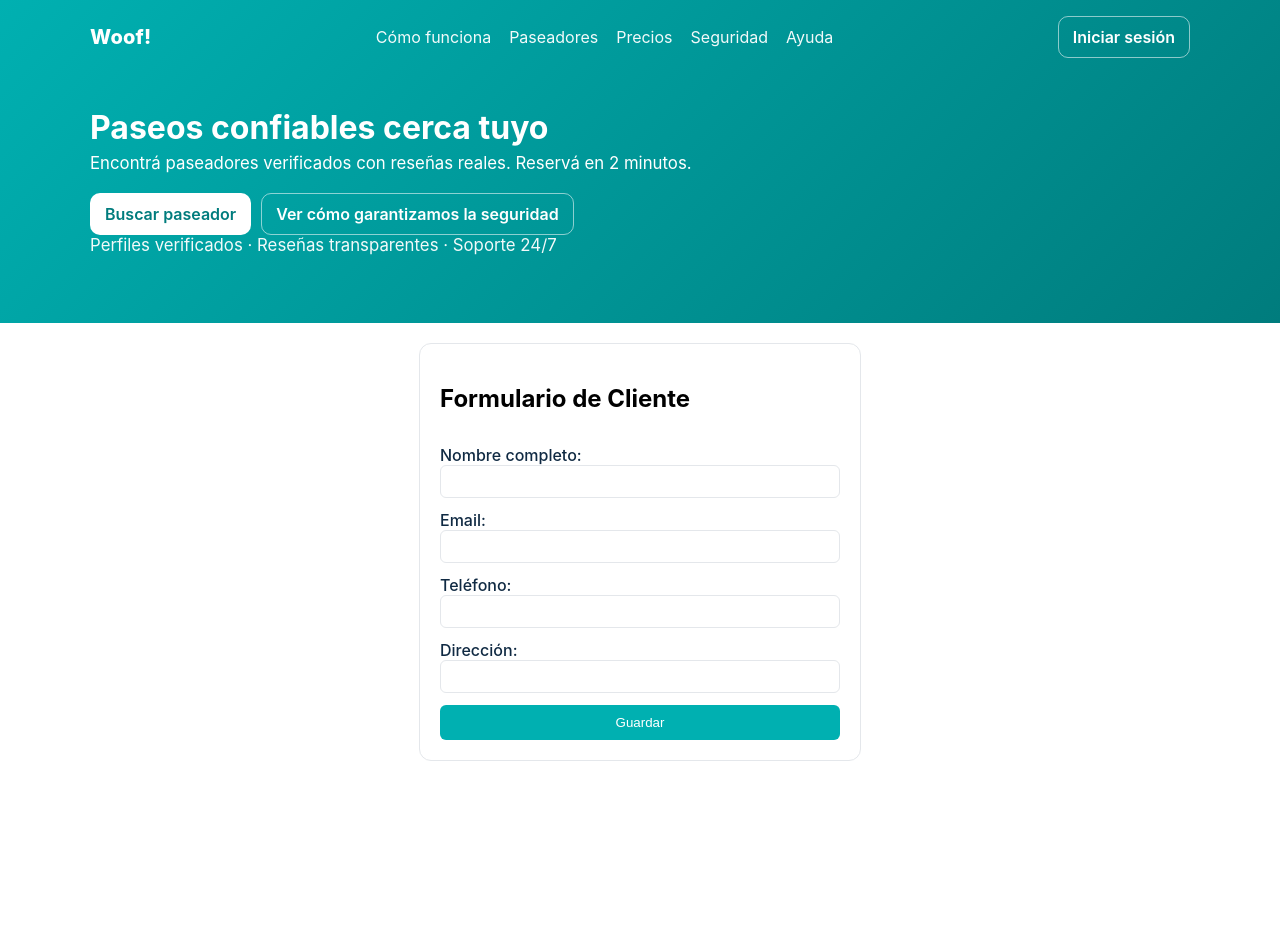
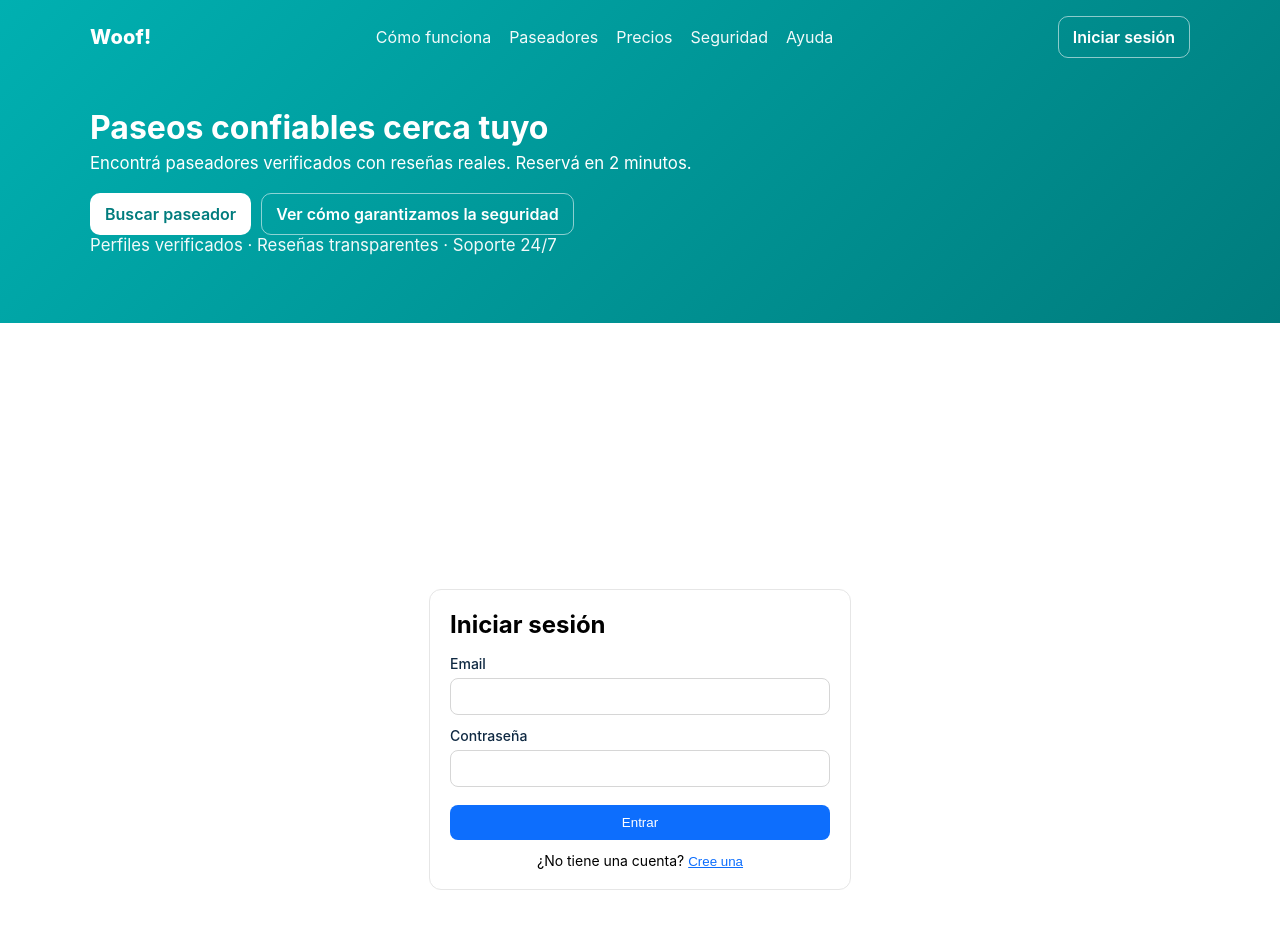
Before and after one commit to diazme1/woof, a React (Create React App) app in the folder woof-frontend/: page /login in a window 1280 px wide. Shown: the top 928 px of the page. Before the commit the page ends 800 px from the top, so only its background shows below. Built offline with nearby package versions, Linux system fonts and the light colour scheme.

Commit message:
avances con registro de usuario

```diff
--- a/woof-frontend/src/App.jsx
+++ b/woof-frontend/src/App.jsx
@@ -1,19 +1,19 @@
 import { BrowserRouter as Router, Routes, Route } from "react-router-dom";
 import Header from "./components/Header/Header";
-import ClientForm from "./components/ClientForm/ClientForm";
-
+import Login from "./components/Login/Login";
 
 const App = () => {
     return (
         <Router>
-            <Header></Header>
+            <Header />
 
             <Routes>
-                <Route path="/login" element={<ClientForm />} />
+                {/* Redirige al login */}
+                <Route path="/login" element={<Login />} />
+
             </Routes>
         </Router>
-    )
-}
-
+    );
+};
 
 export default App;
--- /dev/null
+++ b/woof-frontend/src/components/Login/Login.jsx
@@ -0,0 +1,91 @@
+import { useState } from "react";
+import styles from "./Login.module.css";
+import ClientForm from "../ClientForm/ClientForm";
+
+
+const Login = () => {
+    const [loginData, setLoginData] = useState({ email: "", password: "" });
+    const [showRegister, setShowRegister] = useState(false);
+
+    const onChange = (e) => {
+        setLoginData({ ...loginData, [e.target.name]: e.target.value });
+    };
+
+    const onSubmit = (e) => {
+        e.preventDefault();
+        console.log("Login:", loginData);
+    };
+
+    return (
+        <div className={styles.wrapper}>
+            <form className={styles.form} onSubmit={onSubmit}>
+                <h2>Iniciar sesión</h2>
+
+                <label>
+                    Email
+                    <input
+                        type="email"
+                        name="email"
+                        value={loginData.email}
+                        onChange={onChange}
+                        required
+                        autoComplete="email"
+                    />
+                </label>
+
+                <label>
+                    Contraseña
+                    <input
+                        type="password"
+                        name="password"
+                        value={loginData.password}
+                        onChange={onChange}
+                        required
+                        autoComplete="current-password"
+                    />
+                </label>
+
+                <button type="submit">Entrar</button>
+
+                <p className={styles.helper}>
+                    ¿No tiene una cuenta?{" "}
+                    <button
+                        type="button"
+                        className={styles.linkButton}
+                        onClick={() => setShowRegister(true)}
+                    >
+                        Cree una
+                    </button>
+                </p>
+            </form>
+
+            {/* Modal de registro */}
+            {showRegister && (
+                <div
+                    className={styles.backdrop}
+                    role="dialog"
+                    aria-modal="true"
+                    aria-labelledby="register-title"
+                    onClick={() => setShowRegister(false)}
+                >
+                    <div className={styles.modal} onClick={(e) => e.stopPropagation()}>
+                        <div className={styles.modalHeader}>
+                            <h3 id="register-title">Crear cuenta</h3>
+                            <button
+                                className={styles.closeBtn}
+                                onClick={() => setShowRegister(false)}
+                                aria-label="Cerrar"
+                            >
+                                ×
+                            </button>
+                        </div>
+                        <div className={styles.modalBody}>
+                            <ClientForm />
+                        </div>
+                    </div>
+                </div>
+            )}
+        </div>
+    );
+}
+export default Login;
--- /dev/null
+++ b/woof-frontend/src/components/Login/Login.module.css
@@ -0,0 +1,98 @@
+.wrapper {
+    display: grid;
+    place-items: center;
+    min-height: 100vh;
+    padding: 16px;
+}
+
+.form {
+    width: 100%;
+    max-width: 380px;
+    display: grid;
+    gap: 12px;
+    padding: 20px;
+    border: 1px solid #e6e6e6;
+    border-radius: 12px;
+    background: #fff;
+}
+
+.form h2 {
+    margin: 0 0 4px;
+}
+
+.form label {
+    display: grid;
+    gap: 6px;
+    font-size: 14px;
+}
+
+.form input {
+    padding: 10px 12px;
+    border: 1px solid #d6d6d6;
+    border-radius: 8px;
+}
+
+.form button[type="submit"] {
+    margin-top: 6px;
+    padding: 10px 12px;
+    border: 0;
+    border-radius: 8px;
+    background: #0d6efd;
+    color: white;
+    cursor: pointer;
+}
+
+.helper {
+    margin: 0;
+    font-size: 14px;
+    text-align: center;
+}
+
+.linkButton {
+    padding: 0;
+    border: 0;
+    background: none;
+    color: #0d6efd;
+    text-decoration: underline;
+    cursor: pointer;
+}
+
+/* Modal */
+.backdrop {
+    position: fixed;
+    inset: 0;
+    background: rgba(0,0,0,.45);
+    display: grid;
+    place-items: center;
+    padding: 16px;
+    z-index: 1000;
+}
+
+.modal {
+    width: 100%;
+    max-width: 560px;
+    background: #fff;
+    border-radius: 12px;
+    overflow: hidden;
+    box-shadow: 0 20px 60px rgba(0,0,0,.25);
+}
+
+.modalHeader {
+    display: flex;
+    align-items: center;
+    justify-content: space-between;
+    padding: 14px 16px;
+    border-bottom: 1px solid #eee;
+}
+
+.modalBody {
+    padding: 16px;
+}
+
+.closeBtn {
+    border: 0;
+    background: none;
+    font-size: 24px;
+    line-height: 1;
+    cursor: pointer;
+}
```
